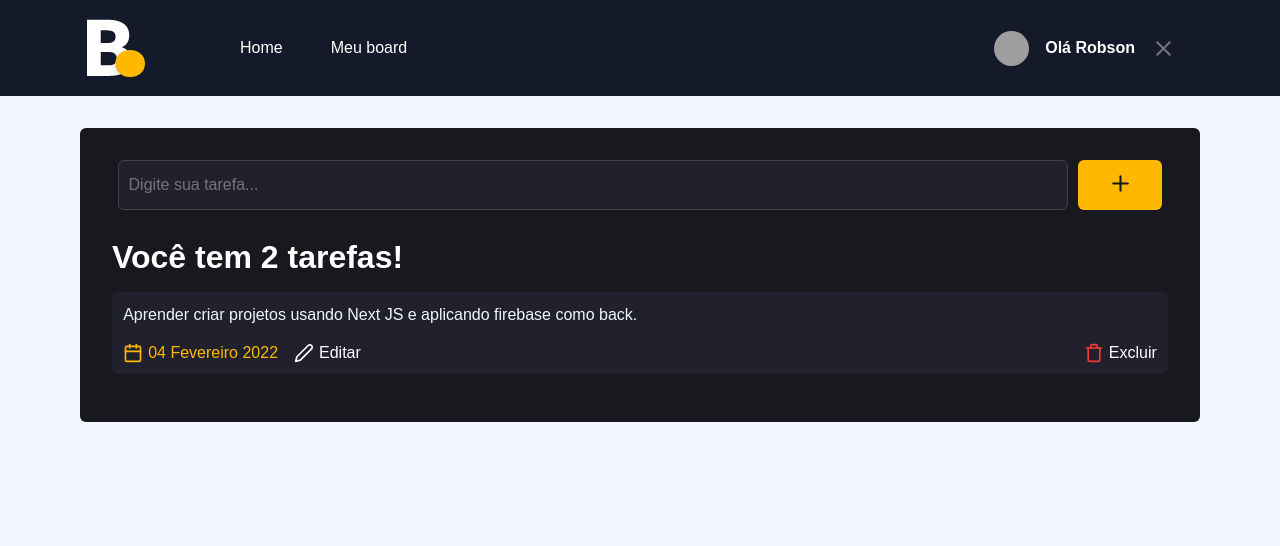
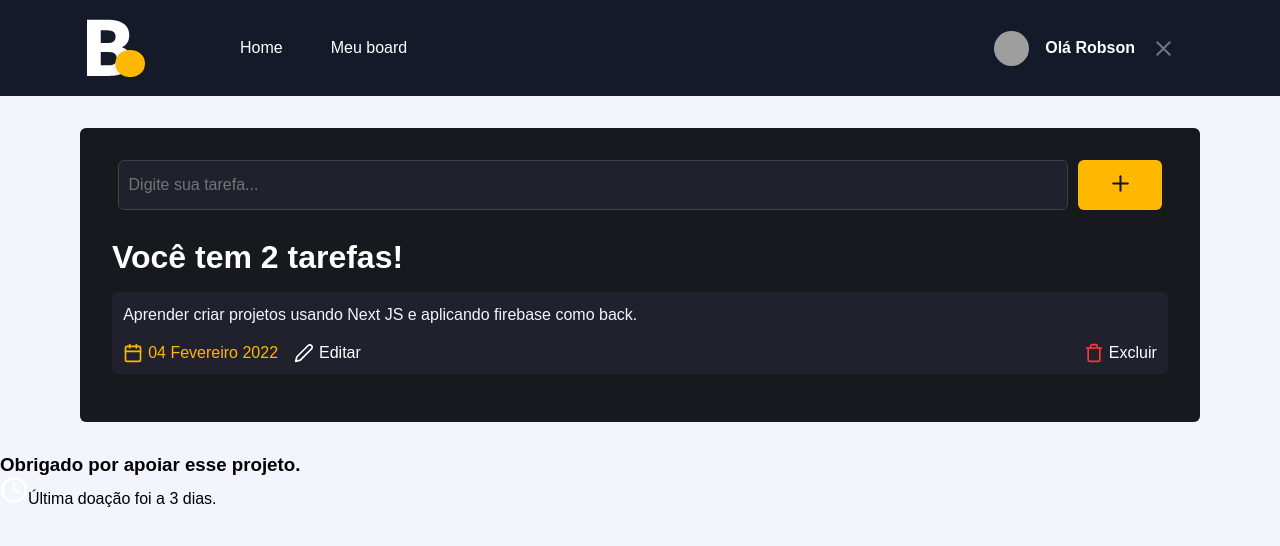
Before and after one commit to Robson-GDS/board-nextJS, a Next.js app: page /board in a window 1280 px wide. Shown: the top 546 px of the page. Built offline with nearby package versions, Linux system fonts and the light colour scheme; grey boxes are pictures that could not be loaded.

Commit message:
add apoiadores

```diff
--- a/src/pages/board/index.tsx
+++ b/src/pages/board/index.tsx
@@ -1,5 +1,5 @@
 import Head from 'next/head';
-import { FiPlus, FiCalendar, FiEdit2, FiTrash } from 'react-icons/fi';
+import { FiPlus, FiCalendar, FiEdit2, FiTrash, FiClock } from 'react-icons/fi';
 
 import styles from './styles.module.scss';
 
@@ -48,6 +48,16 @@ export default function Board() {
           </article>
         </section>
       </main>
+
+      <div className={styles.vipContainer}>
+        <h3>Obrigado por apoiar esse projeto.</h3>
+        <div>
+          <FiClock size={28} color="#fff"/>
+          <time>
+            Última doação foi a 3 dias.
+          </time>
+        </div>
+      </div>
     </>
   )
 }
```
